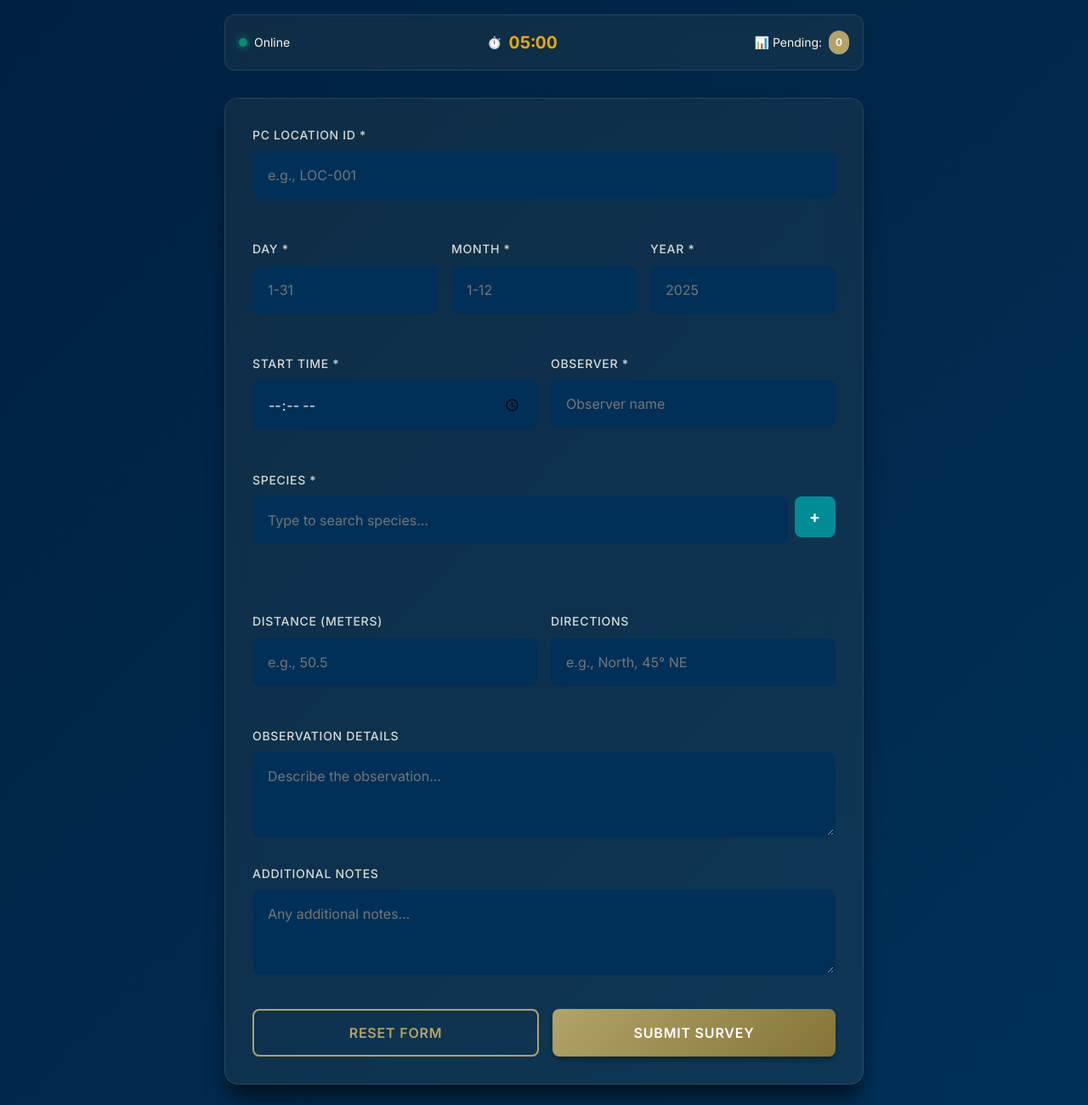
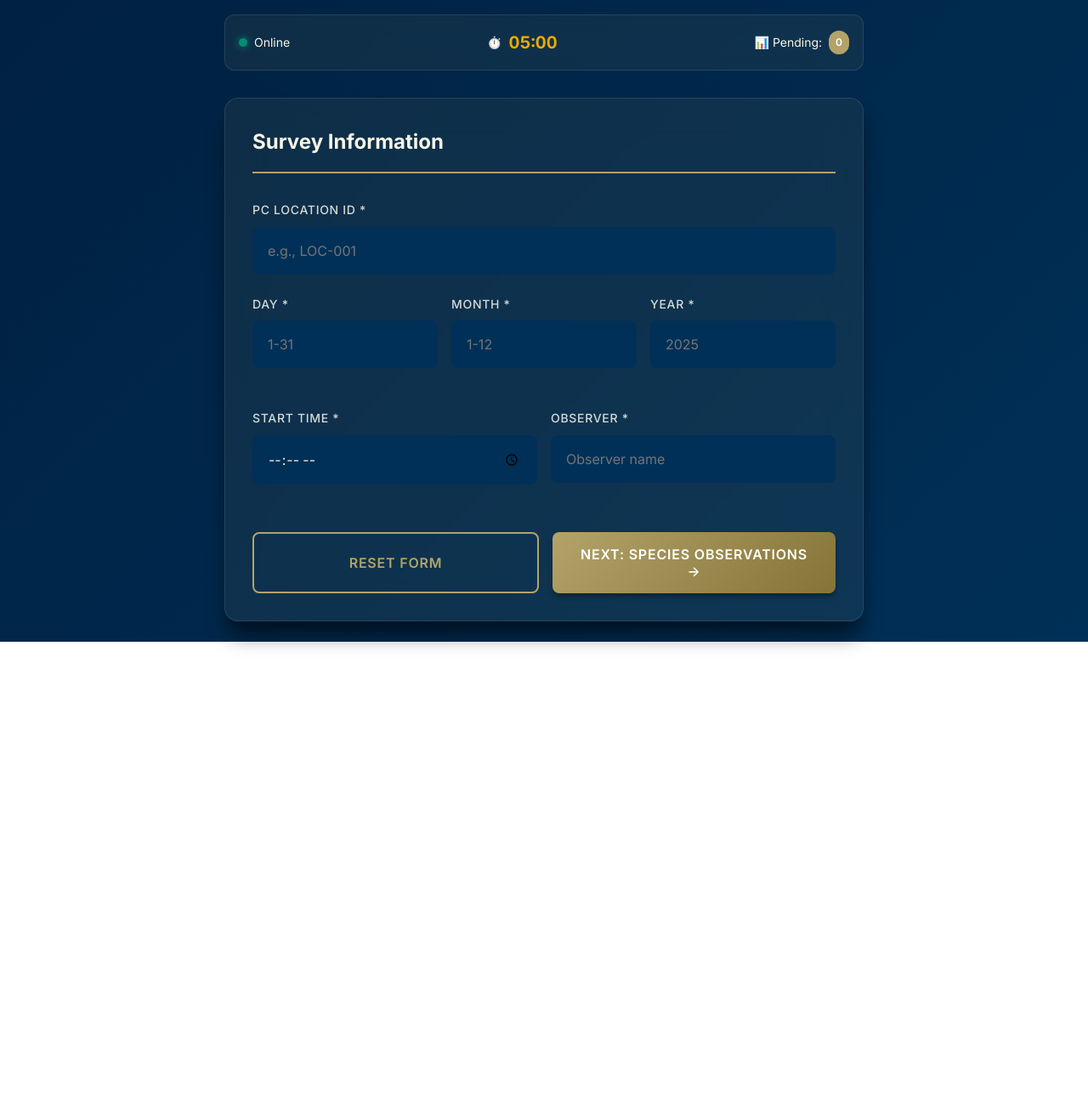
Before and after one commit to ovijar/survey_gtech_birds, a plain HTML site: page index.html in a window 1280 px wide. Shown: the part 207-1507 px from the top of the page at 85% size. After the commit the page ends 962 px from the top, so only its background shows below. Drawn offline with Linux system fonts and the light colour scheme; a script that the page names is missing.

Commit message:
feat: Implement multi-page survey form with navigation

```diff
--- a/index.html
+++ b/index.html
@@ -66,20 +66,23 @@
             </div>
         </div>
 
-        <!-- Survey Form -->
+        <!-- Survey Form - Multi-page -->
         <div class="form-card">
             <form id="surveyForm">
                 <!-- Record ID (auto-generated) -->
                 <input type="hidden" id="recordId" name="record_id">
 
-                <!-- Location & Date -->
-                <div class="form-row">
+                <!-- PAGE 1: General Information -->
+                <div id="page1" class="form-page active">
+                    <h2 class="page-title">Survey Information</h2>
+
+                    <!-- Location -->
                     <div class="form-group">
                         <label for="pcLocationId">PC Location ID *</label>
                         <input type="text" id="pcLocationId" name="pc_location_id" required placeholder="e.g., LOC-001">
                     </div>
-                </div>
 
+                    <!-- Date -->
                     <div class="form-row">
                         <div class="form-group">
                             <label for="day">Day *</label>
@@ -93,7 +96,8 @@
 
                         <div class="form-group">
                             <label for="year">Year *</label>
-                        <input type="number" id="year" name="year" min="2020" max="2100" required placeholder="2025">
+                            <input type="number" id="year" name="year" min="2020" max="2100" required
+                                placeholder="2025">
                         </div>
                     </div>
 
@@ -109,6 +113,21 @@
                             <input type="text" id="observer" name="observer" required placeholder="Observer name">
                         </div>
                     </div>
+
+                    <!-- Navigation -->
+                    <div class="form-actions">
+                        <button type="button" class="btn btn-secondary" id="resetBtn">
+                            Reset Form
+                        </button>
+                        <button type="button" class="btn btn-primary" id="nextBtn">
+                            Next: Species Observations →
+                        </button>
+                    </div>
+                </div>
+
+                <!-- PAGE 2: Species Observations -->
+                <div id="page2" class="form-page">
+                    <h2 class="page-title">Species Observations</h2>
 
                     <!-- Species Autocomplete -->
                     <div class="form-group">
@@ -135,7 +154,8 @@
                     <div class="form-row">
                         <div class="form-group">
                             <label for="distance">Distance (meters)</label>
-                        <input type="number" id="distance" name="distance" min="0" step="0.1" placeholder="e.g., 50.5">
+                            <input type="number" id="distance" name="distance" min="0" step="0.1"
+                                placeholder="e.g., 50.5">
                         </div>
 
                         <div class="form-group">
@@ -157,14 +177,15 @@
                         <textarea id="notes" name="notes" rows="3" placeholder="Any additional notes..."></textarea>
                     </div>
 
-                <!-- Form Actions -->
+                    <!-- Navigation -->
                     <div class="form-actions">
-                    <button type="button" class="btn btn-secondary" id="resetBtn">
-                        Reset Form
+                        <button type="button" class="btn btn-secondary" id="prevBtn">
+                            ← Back to Survey Info
                         </button>
                         <button type="submit" class="btn btn-primary" id="submitBtn">
                             Submit Survey
                         </button>
+                    </div>
                 </div>
             </form>
         </div>
@@ -175,6 +196,7 @@
     <script src="https://unpkg.com/dexie@3.2.4/dist/dexie.min.js"></script>
     <script src="./db.js"></script>
     <script src="./sync.js"></script>
+    <script src="./navigation.js"></script>
     <script src="./app.js"></script>
 
     <!-- Service Worker Registration -->
--- a/styles.css
+++ b/styles.css
@@ -637,3 +637,7 @@ textarea {
 .mb-lg {
     margin-bottom: var(--spacing-lg);
 }
+/* Form Pages (Multi-step) */
+.form-page { display: none; animation: fadeIn 0.4s ease-out; }
+.form-page.active { display: block; }
+.page-title { font-size: var(--font-size-2xl); font-weight: 700; color: var(--color-text-primary); margin-bottom: var(--spacing-xl); padding-bottom: var(--spacing-md); border-bottom: 2px solid var(--color-primary); }
```
Lines whose indentation alone changed are shown as unchanged.
